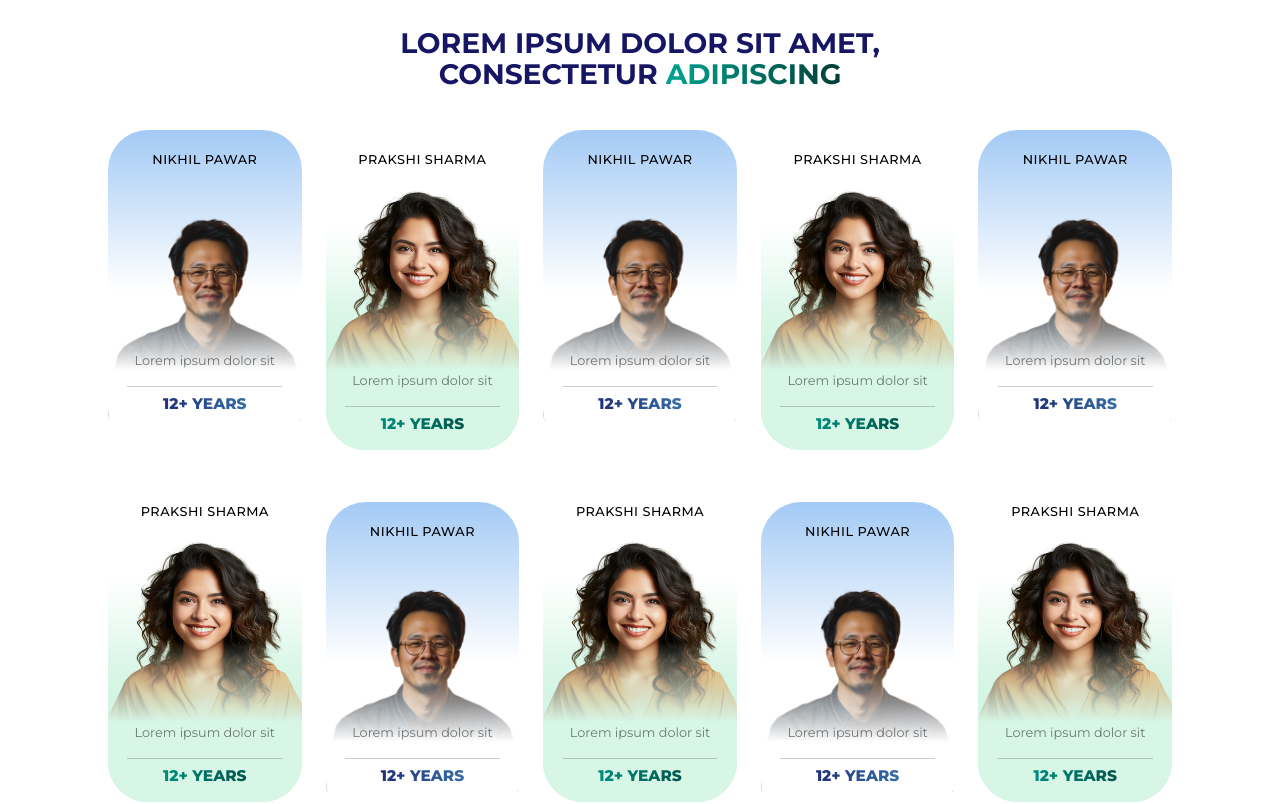
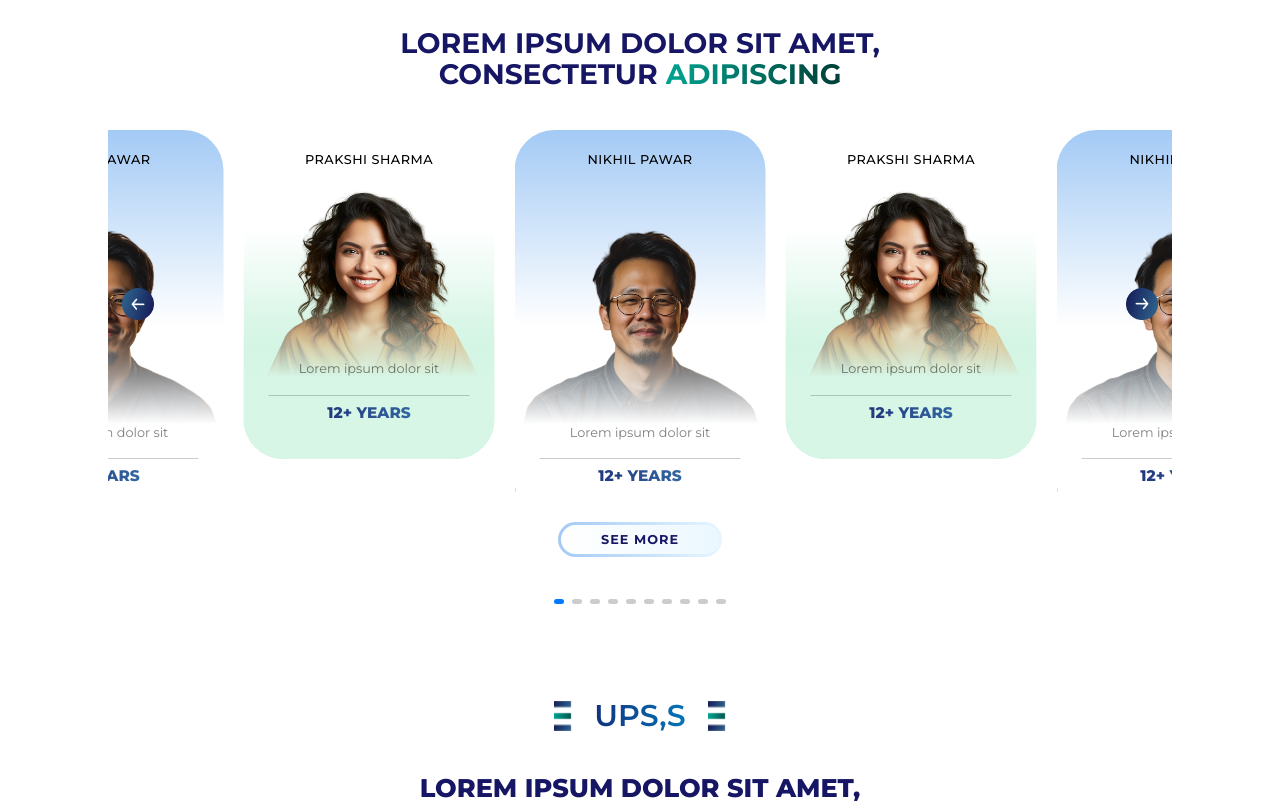
Before and after one commit to Mohit13333/newign, a Next.js app: page /tutors in a window 1280 px wide. Shown: the part 5680-6484 px from the top of the page. Built offline with nearby package versions, Linux system fonts and the light colour scheme.

Commit message:
all code

```diff
--- a/src/components/tutors/ourTrainers.jsx
+++ b/src/components/tutors/ourTrainers.jsx
@@ -672,10 +672,10 @@ const trainers = [
 
 export default function Trainers({ }) {
 
-    const [isTrainersSwiper, setIsTrainersSwiper] = useState(false);
+    const [isTrainersSwiper, setIsTrainersSwiper] = useState(true);
     useEffect(() => {
         const handleResize = () => {
-            setIsTrainersSwiper(window.innerWidth <= 1199);
+            setIsTrainersSwiper(true);
         };
         handleResize();
         window.addEventListener("resize", handleResize);
```
